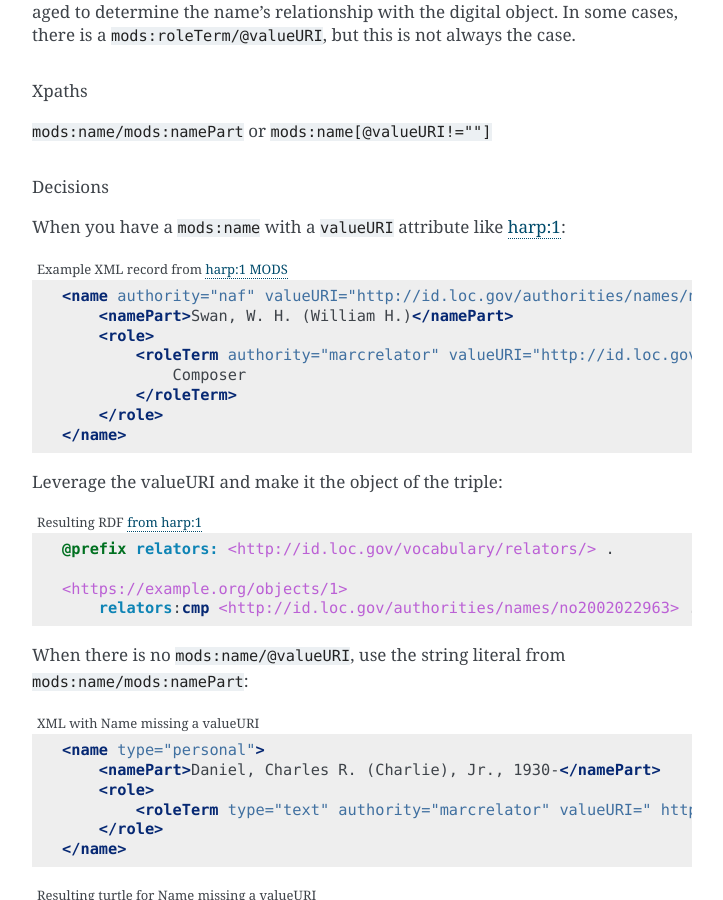
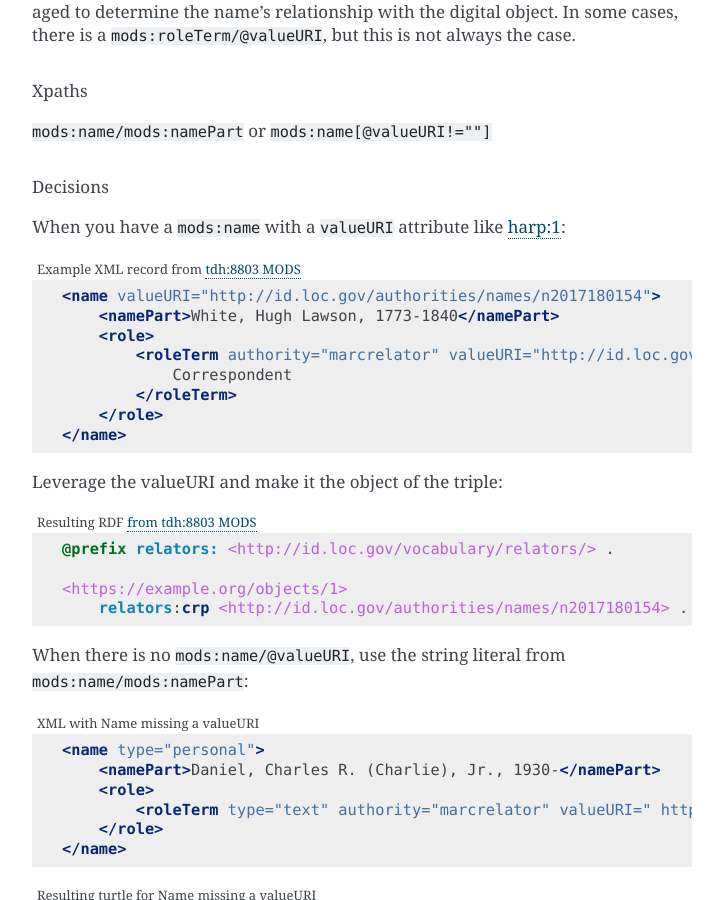
Before and after one commit to UTKcataloging/mods_to_rdf, a Sphinx documentation site: the page built from docs/source/contents/4_draft_mapping.rst, in a window 1280 px wide and 900 px high, scrolled down 14457 px. Shown: the whole window, without its empty margins (388-1111 px from the left). Built offline with Sphinx 7.4.7, drawn with Linux system fonts in a browser that asks for light colours; formulas are drawn with MathJax 3; some of the changed text lies outside the part shown.

Commit message:
Change heading and choose new example based on @mlhale7 feedback.

```diff
--- a/docs/source/contents/4_draft_mapping.rst
+++ b/docs/source/contents/4_draft_mapping.rst
@@ -713,14 +713,14 @@ Decisions
 When you have a :code:`mods:name` with a :code:`valueURI` attribute like `harp:1 <https://digital.lib.utk.edu/collections/islandora/object/harp%3A1/datastream/MODS>`_:
 
 .. code-block:: xml
-    :caption: Example XML record from `harp:1 MODS <https://digital.lib.utk.edu/collections/islandora/object/harp%3A1/datastream/MODS>`_
-    :name: Example XML record from `harp:1 MODS <https://digital.lib.utk.edu/collections/islandora/object/harp%3A1/datastream/MODS>`_
-
-    <name authority="naf" valueURI="http://id.loc.gov/authorities/names/no2002022963">
-        <namePart>Swan, W. H. (William H.)</namePart>
+    :caption: Example XML record from `tdh:8803 MODS <https://digital.lib.utk.edu/collections/islandora/object/tdh%3A8803/datastream/MODS/>`_
+    :name: Example XML record from `tdh:8803 MODS <https://digital.lib.utk.edu/collections/islandora/object/tdh%3A8803/datastream/MODS/>`_
+
+    <name valueURI="http://id.loc.gov/authorities/names/n2017180154">
+        <namePart>White, Hugh Lawson, 1773-1840</namePart>
         <role>
-            <roleTerm authority="marcrelator" valueURI="http://id.loc.gov/vocabulary/relators/cmp">
-                Composer
+            <roleTerm authority="marcrelator" valueURI="http://id.loc.gov/vocabulary/relators/crp">
+                Correspondent
             </roleTerm>
         </role>
     </name>
@@ -728,13 +728,13 @@ When you have a :code:`mods:name` with a :code:`valueURI` attribute like `harp:1
 Leverage the valueURI and make it the object of the triple:
 
 .. code-block:: turtle
-    :caption: Resulting RDF `from harp:1 <https://digital.lib.utk.edu/collections/islandora/object/harp%3A1/datastream/MODS>`_
-    :name: Resulting RDF `from harp:1 MODS <https://digital.lib.utk.edu/collections/islandora/object/harp%3A1/datastream/MODS>`_
+    :caption: Resulting RDF `from tdh:8803 MODS <https://digital.lib.utk.edu/collections/islandora/object/tdh%3A8803/datastream/MODS/>`_
+    :name: Resulting RDF `from tdh:8803 MODS <https://digital.lib.utk.edu/collections/islandora/object/tdh%3A8803/datastream/MODS/>`_
 
     @prefix relators: <http://id.loc.gov/vocabulary/relators/> .
 
     <https://example.org/objects/1>
-        relators:cmp <http://id.loc.gov/authorities/names/no2002022963> .
+        relators:crp <http://id.loc.gov/authorities/names/n2017180154> .
 
 When there is no :code:`mods:name/@valueURI`, use the string literal from :code:`mods:name/mods:namePart`:
 
@@ -801,8 +801,8 @@ Decision
 ^^^^^^^^
 
 .. code-block:: xml
-    :caption: `harp:1 XML record <https://digital.lib.utk.edu/collections/islandora/object/harp%3A1/datastream/MODS>`_ has multiple role terms
-    :name: `harp:1 XML record <https://digital.lib.utk.edu/collections/islandora/object/harp%3A1/datastream/MODS>`_ has multiple role terms
+    :caption: `Multi-role name from harp:1 MODS record <https://digital.lib.utk.edu/collections/islandora/object/harp%3A1/datastream/MODS>`_
+    :name: `Multi-role name from harp:1 MODS record <https://digital.lib.utk.edu/collections/islandora/object/harp%3A1/datastream/MODS>`_
 
     <name authority="naf" valueURI="http://id.loc.gov/authorities/names/no2002022963">
         <namePart>Swan, W. H. (William H.)</namePart>
@@ -819,8 +819,8 @@ Decision
     </name>
 
 .. code-block:: turtle
-    :caption: Resulting RDF for a name from `harp:1 MODS record <https://digital.lib.utk.edu/collections/islandora/object/harp%3A1/datastream/MODS>`_
-    :name: Resulting RDF for a name from `harp:1 MODS record <https://digital.lib.utk.edu/collections/islandora/object/harp%3A1/datastream/MODS>`_
+    :caption:  `Resulting RDF for a name from harp:1 MODS record <https://digital.lib.utk.edu/collections/islandora/object/harp%3A1/datastream/MODS>`_
+    :name: `Resulting RDF for a name from harp:1 MODS record <https://digital.lib.utk.edu/collections/islandora/object/harp%3A1/datastream/MODS>`_
 
     @prefix relators: <http://id.loc.gov/vocabulary/relators/> .
 
```
